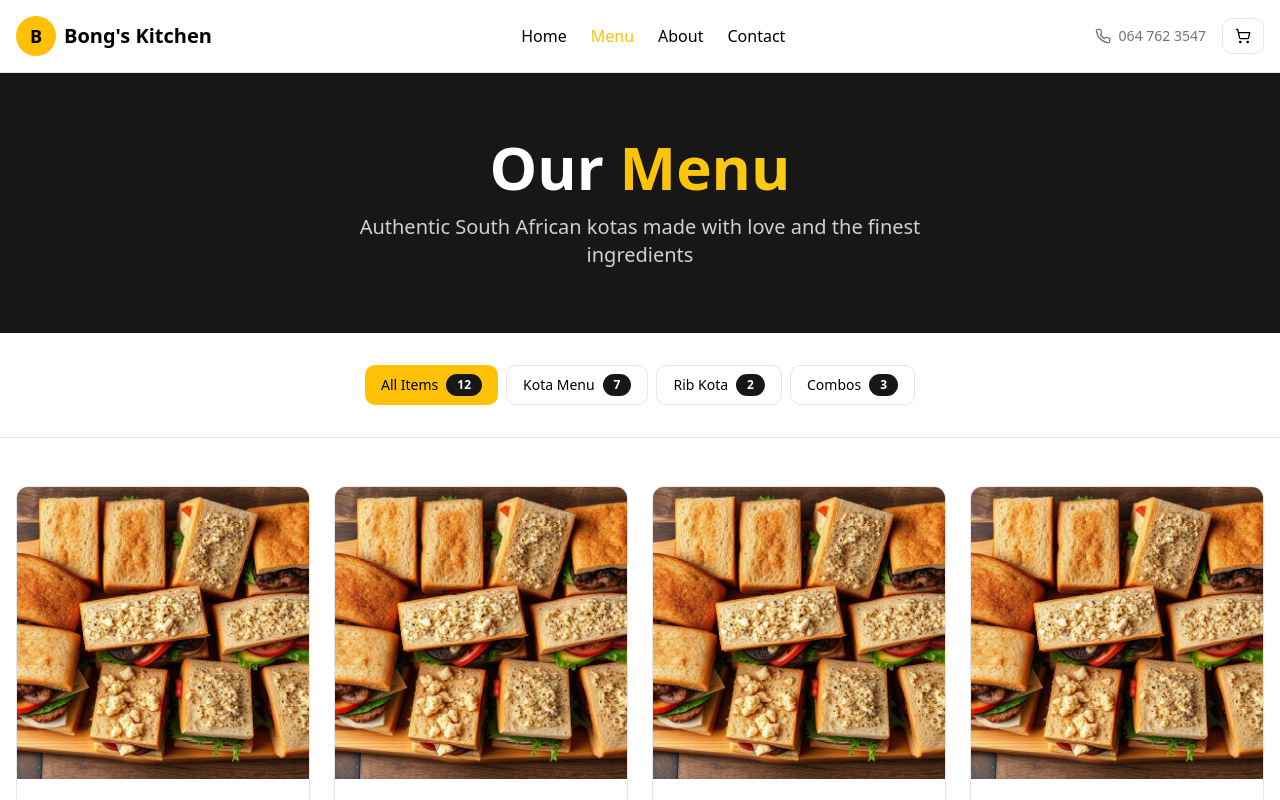
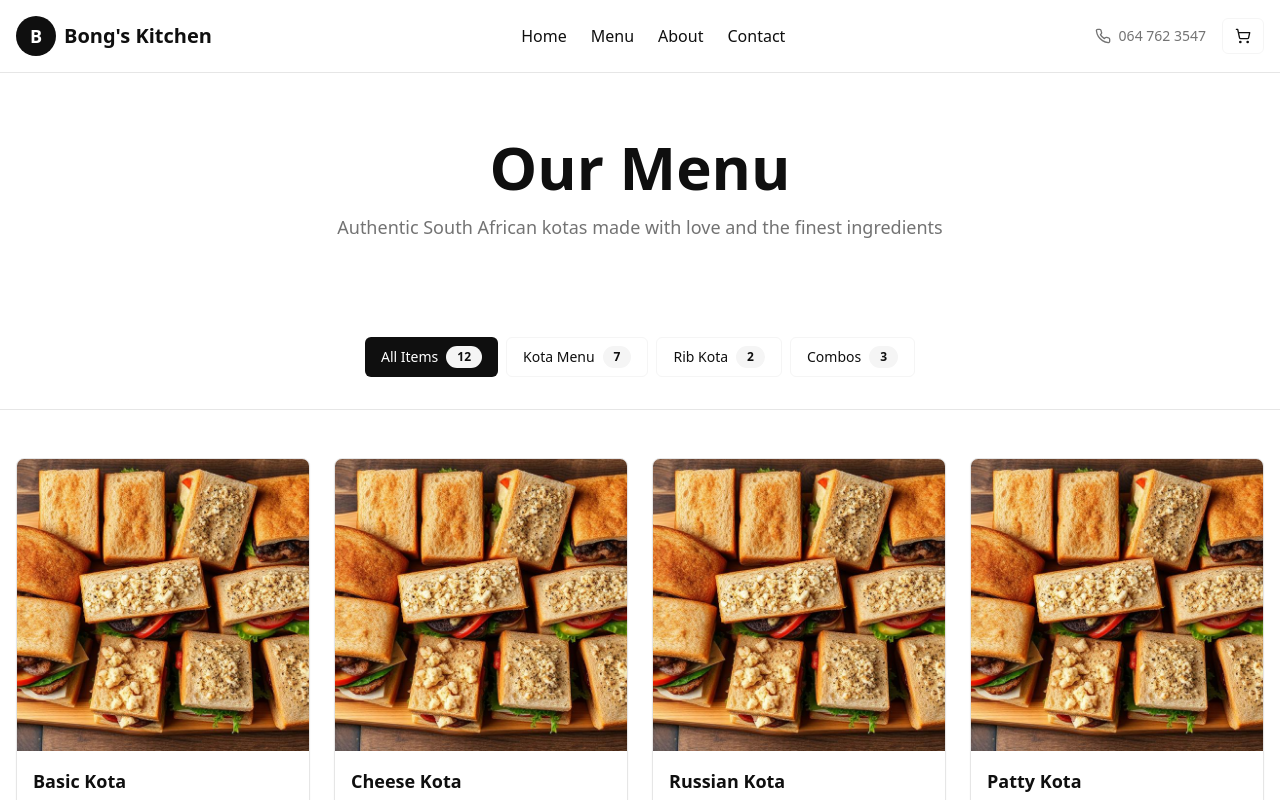
Before and after one commit to EmpirialIndustries/bongskitchen-bunnychow-emporium, a React (Vite) app: page /menu in a window 1280 px wide. Shown: the top 800 px of the page. Built offline with nearby package versions, Linux system fonts and the light colour scheme; the HTML template or start-up script is replaced by a standard one.

Commit message:
Refactor UI to Uber Eats style

```diff
--- a/src/index.css
+++ b/src/index.css
@@ -2,64 +2,65 @@
 @tailwind components;
 @tailwind utilities;
 
-/* Bong's Kitchen Design System - Black, White, Yellow Theme */
+/* Bong's Kitchen Design System - Black & White Theme (Uber Eats Style) */
 
 @layer base {
   :root {
-    /* Base colors */
+    /* Base colors - Clean black and white */
     --background: 0 0% 100%;
-    --foreground: 0 0% 0%;
+    --foreground: 0 0% 6%;
 
     /* Card colors */
     --card: 0 0% 100%;
-    --card-foreground: 0 0% 0%;
+    --card-foreground: 0 0% 6%;
 
     /* Popover colors */
     --popover: 0 0% 100%;
-    --popover-foreground: 0 0% 0%;
+    --popover-foreground: 0 0% 6%;
 
-    /* Primary brand colors - Yellow accent */
-    --primary: 45 100% 51%;
-    --primary-foreground: 0 0% 0%;
+    /* Primary brand colors - Black for CTA */
+    --primary: 0 0% 6%;
+    --primary-foreground: 0 0% 100%;
 
-    /* Secondary - Dark sections */
-    --secondary: 0 0% 9%;
-    --secondary-foreground: 0 0% 100%;
+    /* Secondary - Light gray for subtle sections */
+    --secondary: 0 0% 96%;
+    --secondary-foreground: 0 0% 6%;
 
     /* Muted colors */
     --muted: 0 0% 96%;
     --muted-foreground: 0 0% 45%;
 
-    /* Accent - Yellow variations */
-    --accent: 45 100% 51%;
-    --accent-foreground: 0 0% 0%;
+    /* Accent - Black variations */
+    --accent: 0 0% 6%;
+    --accent-foreground: 0 0% 100%;
 
     /* Destructive */
     --destructive: 0 84% 60%;
     --destructive-foreground: 0 0% 100%;
 
-    /* Border and input */
+    /* Border and input - Very light gray */
     --border: 0 0% 90%;
-    --input: 0 0% 90%;
-    --ring: 45 100% 51%;
+    --input: 0 0% 96%;
+    --ring: 0 0% 6%;
 
-    --radius: 0.75rem;
+    --radius: 0.5rem;
 
-    /* Custom Bong's Kitchen colors */
-    --kitchen-yellow: 45 100% 51%;
-    --kitchen-dark: 0 0% 9%;
-    --kitchen-wood: 30 25% 15%;
+    /* Custom Uber Eats style colors */
+    --uber-black: 0 0% 6%;
+    --uber-gray-light: 0 0% 96%;
+    --uber-gray-medium: 0 0% 45%;
 
-    /* Gradients */
-    --gradient-hero: linear-gradient(135deg, hsl(var(--kitchen-dark)), hsl(var(--kitchen-wood)));
-    --gradient-food: radial-gradient(circle, hsl(var(--kitchen-yellow) / 0.1), transparent);
+    /* Gradients - Minimal and clean */
+    --gradient-hero: linear-gradient(135deg, hsl(var(--uber-black)), hsl(var(--uber-gray-medium)));
+    --gradient-subtle: linear-gradient(180deg, hsl(var(--background)), hsl(var(--uber-gray-light)));
 
-    /* Shadows */
-    --shadow-card: 0 4px 20px hsl(var(--kitchen-dark) / 0.1);
-    --shadow-button: 0 2px 10px hsl(var(--kitchen-yellow) / 0.3);
+    /* Shadows - Uber Eats style subtle shadows */
+    --shadow-card: 0 2px 8px rgba(0, 0, 0, 0.04);
+    --shadow-button: 0 2px 4px rgba(0, 0, 0, 0.1);
+    --shadow-elevated: 0 8px 30px rgba(0, 0, 0, 0.08);
 
     /* Animations */
-    --transition-smooth: all 0.3s cubic-bezier(0.4, 0, 0.2, 1);
+    --transition-smooth: all 0.2s cubic-bezier(0.4, 0, 0.2, 1);
 
     --sidebar-background: 0 0% 98%;
 
@@ -128,28 +129,33 @@
 }
 
 @layer components {
-  /* Hero button variant */
+  /* Uber Eats style hero button */
   .btn-hero {
-    @apply bg-primary text-primary-foreground font-bold px-8 py-4 rounded-lg transition-all duration-300 hover:scale-105 hover:shadow-[var(--shadow-button)] border-2 border-transparent hover:border-primary/20;
+    @apply bg-primary text-primary-foreground font-medium px-8 py-4 rounded-lg transition-all duration-200 hover:shadow-[var(--shadow-elevated)] border border-transparent;
   }
 
-  /* Food card styling */
+  /* Uber Eats style food card */
   .food-card {
-    @apply bg-card rounded-xl shadow-[var(--shadow-card)] overflow-hidden transition-all duration-300 hover:scale-105 hover:shadow-xl;
+    @apply bg-card rounded-lg shadow-[var(--shadow-card)] overflow-hidden transition-all duration-200 hover:shadow-[var(--shadow-elevated)] border border-border;
   }
 
-  /* Price badge */
+  /* Clean price badge */
   .price-badge {
-    @apply bg-primary text-primary-foreground px-4 py-2 rounded-full font-bold text-lg;
+    @apply bg-foreground text-background px-3 py-1 rounded-md font-medium text-sm;
   }
 
-  /* Section with dark background */
-  .section-dark {
+  /* Light gray section */
+  .section-light {
     @apply bg-secondary text-secondary-foreground;
   }
 
-  /* Gradient text */
-  .text-gradient {
-    @apply bg-gradient-to-r from-primary to-yellow-400 bg-clip-text text-transparent;
+  /* Clean black text */
+  .text-emphasis {
+    @apply text-foreground font-medium;
+  }
+
+  /* Uber Eats style search bar */
+  .search-input {
+    @apply bg-background border border-border rounded-lg px-4 py-3 focus:ring-2 focus:ring-ring focus:border-transparent transition-all duration-200;
   }
 }
--- a/src/pages/Menu.tsx
+++ b/src/pages/Menu.tsx
@@ -24,12 +24,12 @@ const Menu = () => {
       <Navigation />
 
       {/* Hero Section */}
-      <section className="section-dark py-16">
+      <section className="bg-background py-12 lg:py-16">
         <div className="container mx-auto px-4 text-center">
-          <h1 className="text-4xl md:text-6xl font-bold mb-4">
-            Our <span className="text-gradient">Menu</span>
+          <h1 className="text-4xl md:text-5xl lg:text-6xl font-bold mb-4 text-foreground">
+            Our Menu
           </h1>
-          <p className="text-xl text-secondary-foreground/80 max-w-2xl mx-auto">
+          <p className="text-lg text-muted-foreground max-w-2xl mx-auto">
             Authentic South African kotas made with love and the finest ingredients
           </p>
         </div>
@@ -68,10 +68,10 @@ const Menu = () => {
       </section>
 
       {/* Extras & Add-ons */}
-      <section className="section-dark py-16">
+      <section className="section-light py-12 lg:py-16">
         <div className="container mx-auto px-4">
-          <h2 className="text-3xl font-bold text-center mb-8">
-            Extras & <span className="text-gradient">Add-ons</span>
+          <h2 className="text-3xl lg:text-4xl font-bold text-center mb-8 text-foreground">
+            Extras & Add-ons
           </h2>
 
           <div className="grid md:grid-cols-2 gap-8 max-w-4xl mx-auto">
--- a/tailwind.config.ts
+++ b/tailwind.config.ts
@@ -47,10 +47,10 @@ export default {
           DEFAULT: "hsl(var(--card))",
           foreground: "hsl(var(--card-foreground))",
         },
-        kitchen: {
-          yellow: "hsl(var(--kitchen-yellow))",
-          dark: "hsl(var(--kitchen-dark))",
-          wood: "hsl(var(--kitchen-wood))",
+        uber: {
+          black: "hsl(var(--uber-black))",
+          "gray-light": "hsl(var(--uber-gray-light))",
+          "gray-medium": "hsl(var(--uber-gray-medium))",
         },
         sidebar: {
           DEFAULT: "hsl(var(--sidebar-background))",
```
Also changed, not shown: src/pages/Index.tsx (+56 -61 lines).
